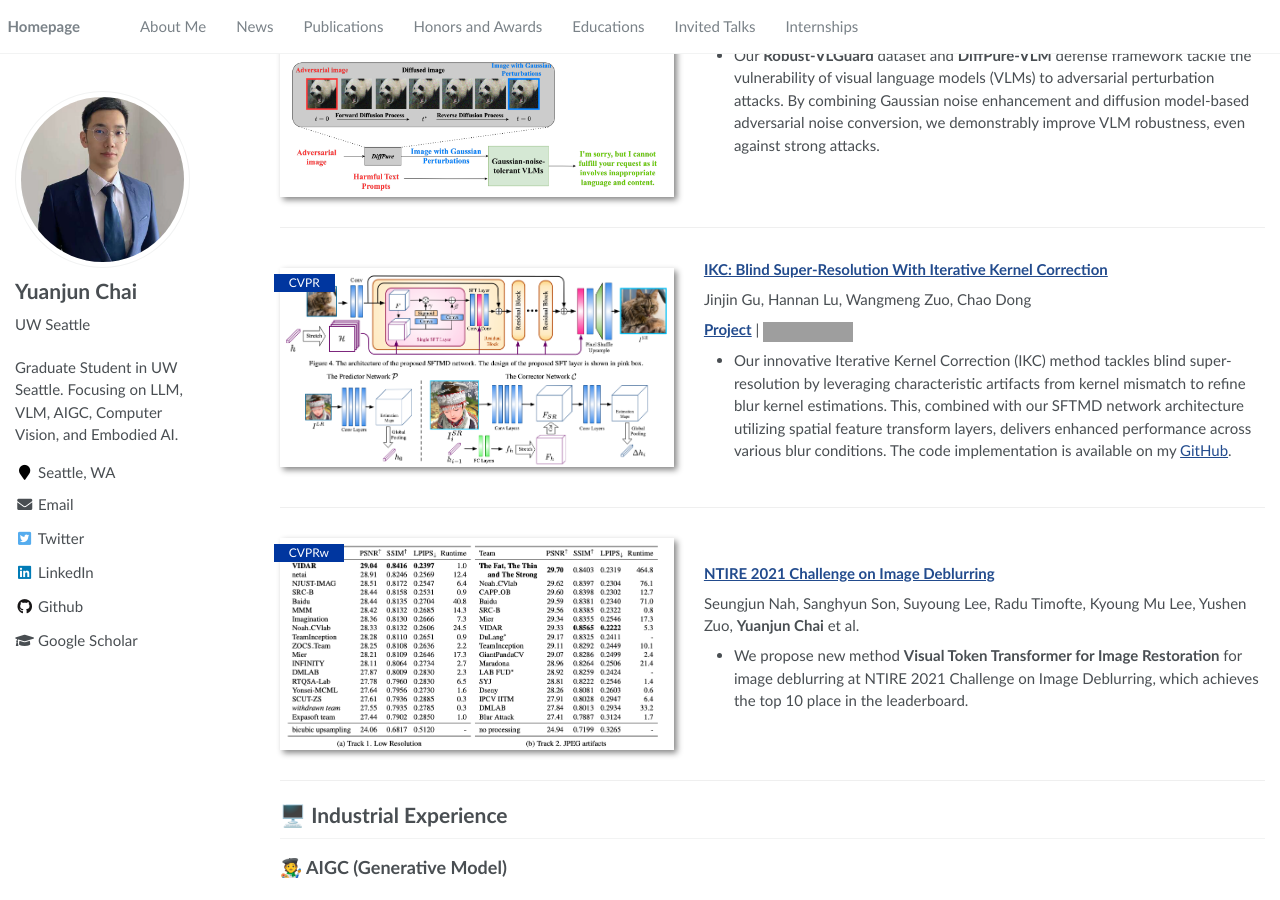
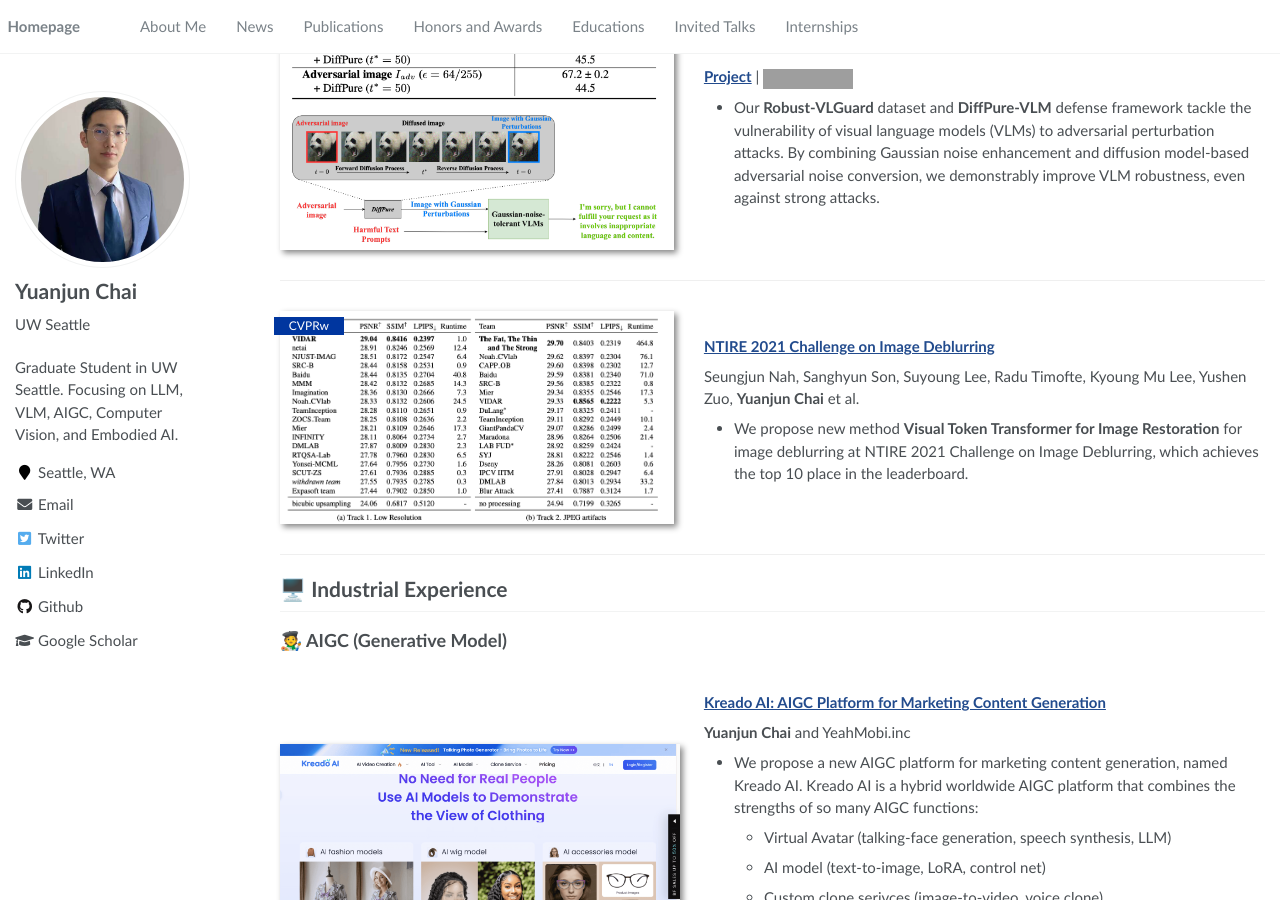
Before and after one commit to yuanjunchai/yuanjunchai.github.io, a Jekyll site: the page built from _pages/about.md, in a window 1280 px wide and 900 px high, scrolled down 1382 px. Built offline with Jekyll 4.4.1, drawn with Linux system fonts in a browser that asks for light colours; formulas are drawn with MathJax 3; some of the changed text lies outside the part shown; grey boxes are pictures that could not be loaded.

Commit message:
update pic

```diff
--- a/_pages/about.md
+++ b/_pages/about.md
@@ -67,7 +68,7 @@
 # 📝 Research
 <div class='paper-box'><div class='paper-box-image'><div><div class="badge">NeurIPS Oral (DB Track)</div><a href="images/LLM_diversity_part.png"><img src='images/LLM_diversity_part.png' alt="sym" width="100%"></a></div></div>
 <div class='paper-box-text' markdown="1">
-[**Artificial Hivemind: The Open-Ended Homogeneity of Language Models (and Beyond)**](https://yuanjunchai.github.io/#)
+[**Artificial Hivemind: The Open-Ended Homogeneity of Language Models (and Beyond)**](https://arxiv.org/abs/2510.22954)
 
 Liwei Jiang, **Yuanjun Chai**, Margaret Li, Mickel Liu, Raymond Fok, Maarten Sap, Yulia Tsvetkov, Nouha Dziri, Alon Albalak, Yejin Choi
 
@@ -95,7 +96,7 @@
 </div>
 
 <!-- ## 👁️ Computer Vision -->
-<div class='paper-box'><div class='paper-box-image'><div><div class="badge">CVPR</div><a href="images/ikc_arch02.png"><img src='images/ikc_arch02.png' alt="sym" width="100%"></a></div></div>
+<!-- <div class='paper-box'><div class='paper-box-image'><div><div class="badge">CVPR</div><a href="images/ikc_arch02.png"><img src='images/ikc_arch02.png' alt="sym" width="100%"></a></div></div>
 <div class='paper-box-text' markdown="1">
 
 [**IKC: Blind Super-Resolution With Iterative Kernel Correction**](https://arxiv.org/pdf/1904.03377.pdf)
@@ -103,11 +104,12 @@
 Jinjin Gu, Hannan Lu, Wangmeng Zuo, Chao Dong
 
 [**Project**](https://www.jasongt.com/projectpages/IKC.html) \| [![](https://img.shields.io/github/stars/yuanjunchai/IKC?style=social&label=Code+Stars)](https://github.com/yuanjunchai/IKC) <strong><span class='show_paper_citations' data='DhtAFkwAAAAJ:ALROH1vI_8AC'></span></strong>
+- Our innovative Iterative Kernel Correction (IKC) method tackles blind super-resolution by leveraging characteristic artifacts from kernel mismatch to refine blur kernel estimations. This, combined with our SFTMD network architecture utilizing spatial feature transform layers, delivers enhanced performance across various blur conditions. The code implementation is available on my [GitHub](https://github.com/yuanjunchai/IKC).
+</div>
+</div>  -->
+
 <!-- - We introduce the Iterative Kernel Correction (IKC) method, which identifies and rectifies blur kernel inaccuracies to achieve superior results in blind super-resolution, further enhanced by our SFTMD network for diverse blur kernels. -->
-- Our innovative Iterative Kernel Correction (IKC) method tackles blind super-resolution by leveraging characteristic artifacts from kernel mismatch to refine blur kernel estimations. This, combined with our SFTMD network architecture utilizing spatial feature transform layers, delivers enhanced performance across various blur conditions. The code implementation is available on my [GitHub](https://github.com/yuanjunchai/IKC).
 <!-- - We propose an Iterative Kernel Correction (IKC) method for blur kernel estimation in blind SR problem, where the blur kernels are unknown. We draw the observation that kernel mismatch could bring regular artifacts (either over-sharpening or over-smoothing), which can be applied to correct inaccurate blur kernels. Thus we introduce an iterative correction scheme – IKC that achieves better results than direct kernel estimation. We further propose an effective SR network architecture using spatial feature transform (SFT) layers to handle multiple blur kernels, named SFTMD. -->
-</div>
-</div>
 
 <div class='paper-box'><div class='paper-box-image'><div><div class="badge">CVPRw</div><a href="images/cvprw.png"><img src='images/cvprw.png' alt="sym" width="100%"></a></div></div>
 <div class='paper-box-text' markdown="1">
```
Also changed, not shown: other parts of _pages/about.md (+1 -0 lines), 1 other file.
